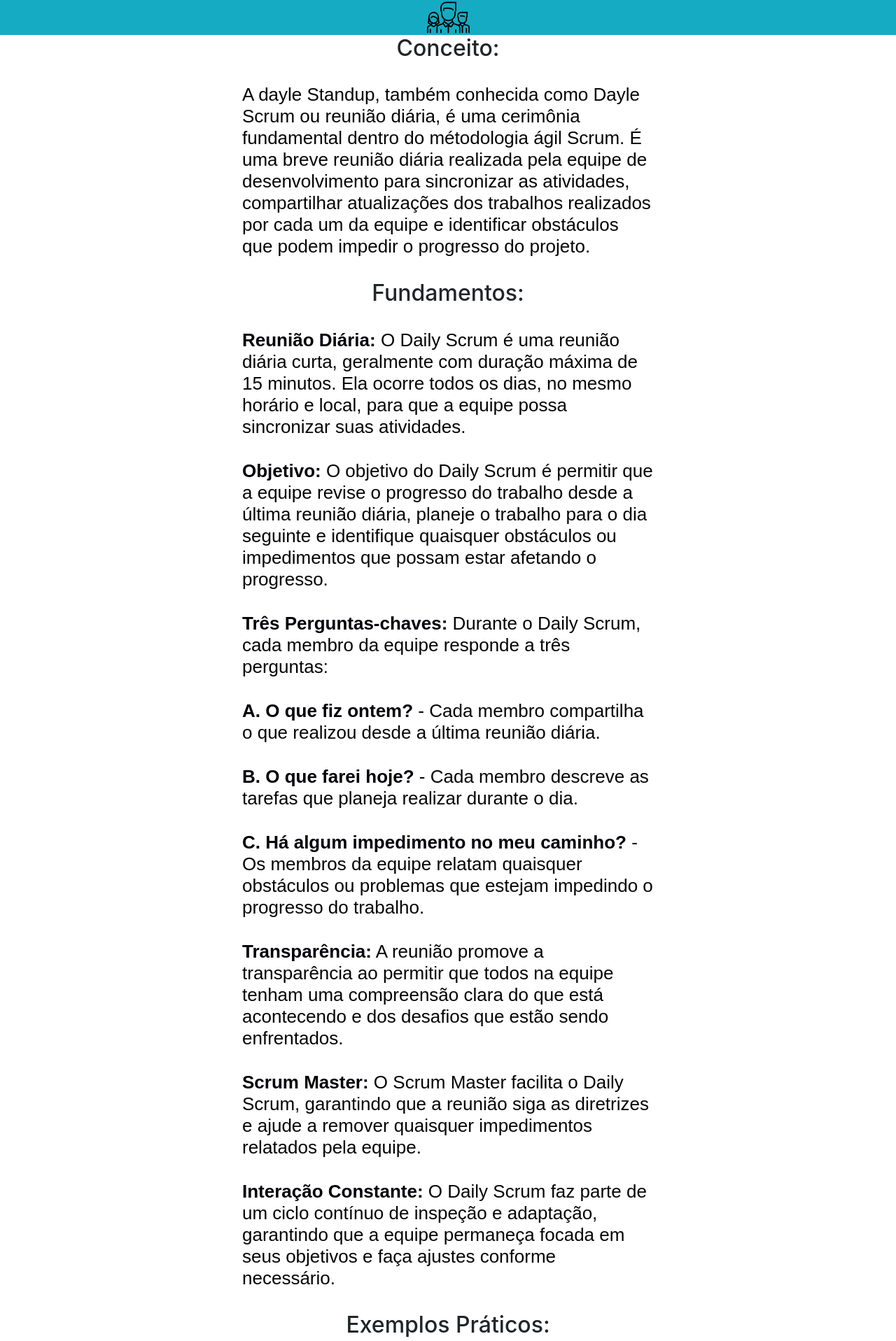
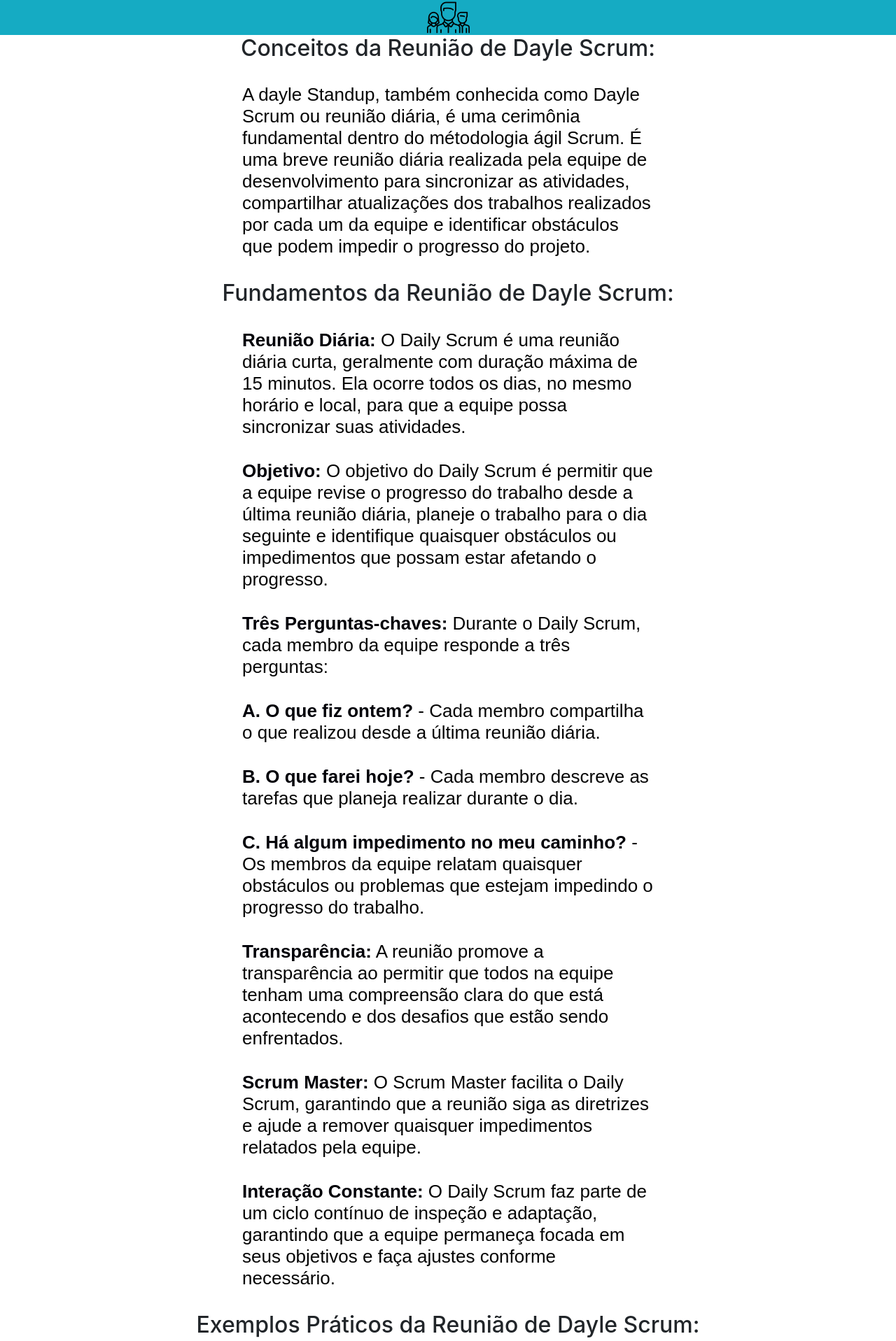
Before and after one commit to Ctrl-Shift-Dev/Plataforma-SCRUM, a plain HTML site: page src/templates/daily_scrum.html in a window 1280 px wide. Shown: the top 1917 px of the page at 70% size. Drawn offline with nearby package versions, Linux system fonts and the light colour scheme.

Commit message:
ajustes de conteudo modulo 3

```diff
--- a/src/templates/daily_scrum.html
+++ b/src/templates/daily_scrum.html
@@ -18,7 +18,7 @@
         </a>
     </header>
 
-    <h2 class="subtitulo">Conceito:</h2>
+    <h2 class="subtitulo">Conceitos da Reunião de Dayle Scrum:</h2>
 
     <p>A dayle Standup, também conhecida como Dayle Scrum ou reunião diária, é uma cerimônia
         fundamental dentro do métodologia ágil Scrum. É uma breve reunião diária realizada pela
@@ -26,7 +26,7 @@
         trabalhos realizados por cada um da equipe e identificar obstáculos que podem impedir o
         progresso do projeto.</p>
 
-    <h2 class="subtitulo">Fundamentos:</h2>
+    <h2 class="subtitulo">Fundamentos da Reunião de Dayle Scrum:</h2>
 
     <p><span style="color:rgb(0, 0, 8);font-weight:bold;">Reunião Diária: </span> O Daily Scrum é uma reunião diária
         curta, geralmente com duração máxima
@@ -64,7 +64,7 @@
         ciclo contínuo de inspeção e adaptação,
         garantindo que a equipe permaneça focada em seus objetivos e faça ajustes conforme necessário.</p>
 
-    <h2 class="subtitulo">Exemplos Práticos:</h2>
+    <h2 class="subtitulo">Exemplos Práticos da Reunião de Dayle Scrum:</h2>
 
     <p><span style="color:rgb(0, 0, 8);font-weight:bold;">1. Frequência e hora:</span> A equipe realiza a daily Standup
         todos os dias as 9:00 da manhã</p>
```
Also changed, not shown: src/templates/Retrospective.html (+1 -1 lines), src/templates/sprint_planning.html (+3 -3 lines), src/templates/sprint_review.html (+3 -3 lines).
